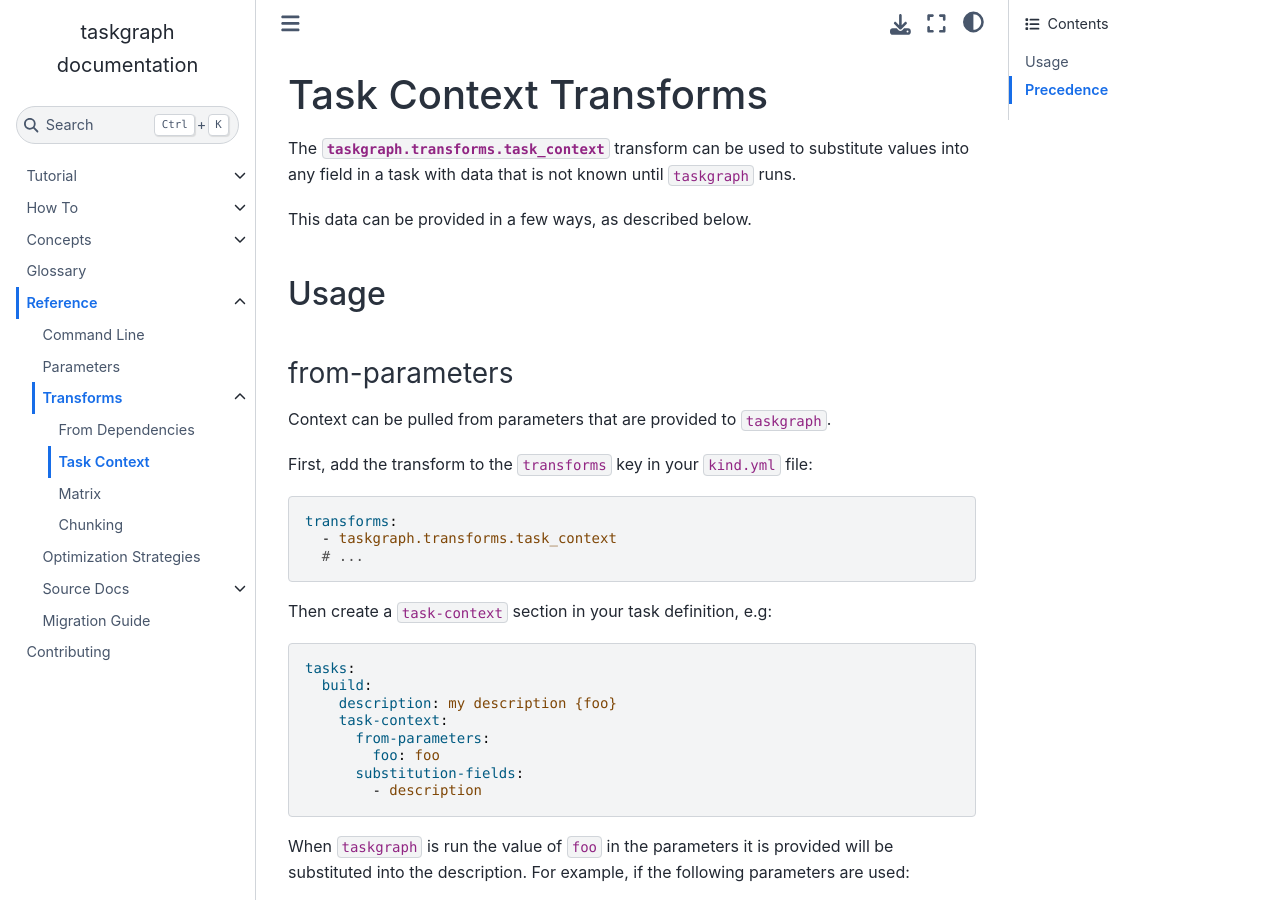
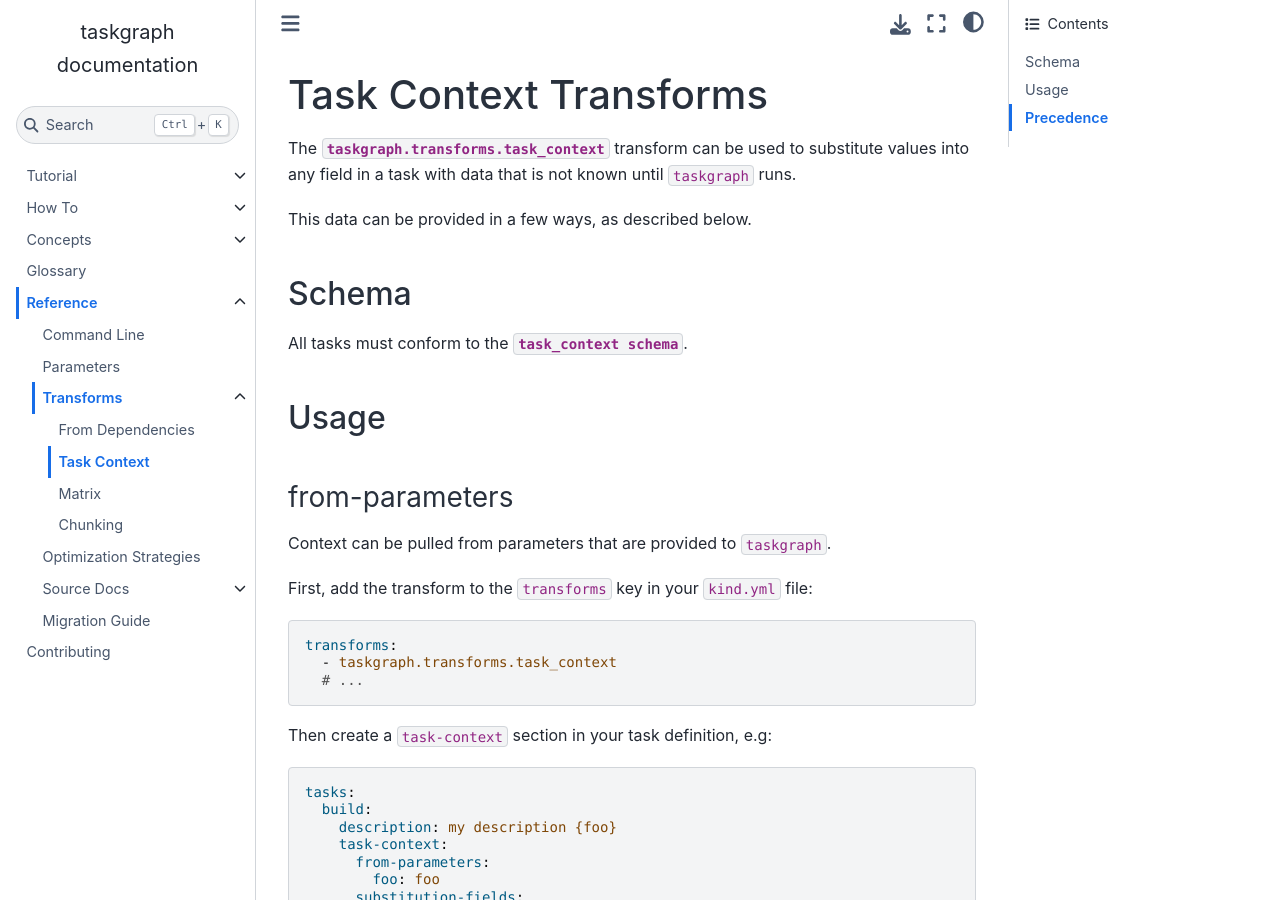
Before and after one commit to taskcluster/taskgraph, a Sphinx documentation site: the page built from docs/reference/transforms/task_context.rst, in a window 1280 px wide and 900 px high. Built offline with Sphinx 7.4.7 and the Sphinx Book theme 1.1.4, drawn with Linux system fonts in a browser that asks for light colours.

Commit message:
docs: link to schemas from transform docs

```diff
--- a/docs/reference/transforms/chunking.rst
+++ b/docs/reference/transforms/chunking.rst
@@ -6,6 +6,12 @@ Chunking Transforms
 The :mod:`taskgraph.transforms.chunking` module contains transforms that aid
 in splitting a single entry in a ``kind`` into multiple tasks. This is often
 used to parallelize expensive or slow work.
+
+Schema
+------
+
+All tasks must conform to the :py:data:`chunking schema
+<taskgraph.transforms.chunking.CHUNK_SCHEMA>`.
 
 Usage
 -----
--- a/docs/reference/transforms/from_deps.rst
+++ b/docs/reference/transforms/from_deps.rst
@@ -11,6 +11,11 @@ These transforms are useful when you want to create follow-up tasks for some
 indeterminate subset of existing tasks. For example, maybe you want to run
 a signing task after each build task.
 
+Schema
+------
+
+All tasks must conform to the :py:data:`from_deps schema
+<taskgraph.transforms.from_deps.FROM_DEPS_SCHEMA>`.
 
 Usage
 -----
--- a/docs/reference/transforms/matrix.rst
+++ b/docs/reference/transforms/matrix.rst
@@ -8,6 +8,12 @@ task into many subtasks based on a defined matrix.
 
 These transforms are useful if you need to have many tasks that are very
 similar except for some small configuration differences.
+
+Schema
+------
+
+All tasks must conform to the :py:data:`matrix schema
+<taskgraph.transforms.matrix.MATRIX_SCHEMA>`.
 
 Usage
 -----
--- a/docs/reference/transforms/task_context.rst
+++ b/docs/reference/transforms/task_context.rst
@@ -8,6 +8,12 @@ substitute values into any field in a task with data that is not known
 until ``taskgraph`` runs.
 
 This data can be provided in a few ways, as described below.
+
+Schema
+------
+
+All tasks must conform to the :py:data:`task_context schema
+<taskgraph.transforms.task_context.SCHEMA>`.
 
 Usage
 -----
```
